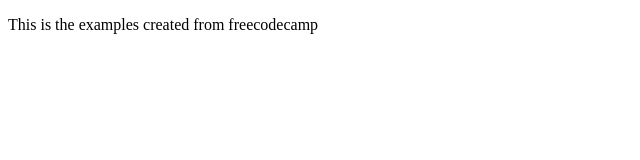
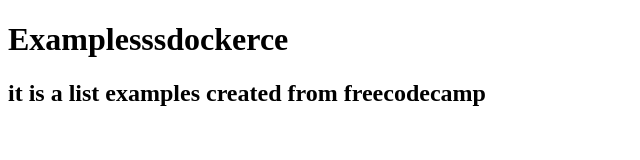
Before and after one commit to gcarvajalp/responsive-web-design, a plain HTML site: page index.html in a window 1280 px wide. Shown: the whole page, without its empty margins (0-640 px from the left). Drawn offline with Linux system fonts and the light colour scheme.

```diff
--- a/index.html
+++ b/index.html
@@ -4,6 +4,7 @@
     <title>Responsive web design certification</title>
   </head>
   <body>
-    <p>This is the examples created from freecodecamp</p>
+    <h1>Examplesssdockerce</h1>
+    <h2>it is a list examples created from freecodecamp</h2>
   </body>
 </html>
```
Also changed, not shown: lessons/introduction.html (added), pruebas.html (added), 4 other files.
